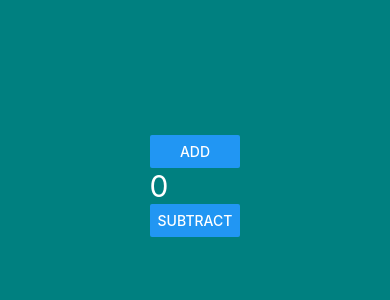
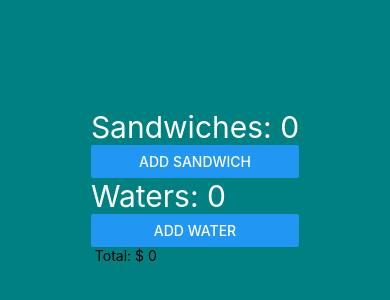
Before and after one commit to LawrenceOL/learning-moochat, a React Native app in the folder moochat/: screen / in a window 390 px wide. Shown: the part 236-536 px from the top of the page. Built offline with nearby package versions, Linux system fonts and the light colour scheme.

Commit message:
create example to calculate lunch cost including passing props to a child component and preventing excess re-renders using useCallback

```diff
--- a/moochat/App.js
+++ b/moochat/App.js
@@ -1,32 +1,35 @@
 import { StatusBar } from "expo-status-bar";
-import { useState, useEffect } from "react";
+import { useState, useEffect, useCallback } from "react";
 import { Button, StyleSheet, Text, View } from "react-native";
 import { SafeAreaProvider, SafeAreaView } from "react-native-safe-area-context";
+import Total from "./Total";
 
 export default function App() {
-  const [count, setCount] = useState(0);
-  const [newCount, setNewCount] = useState(0);
+  const [numSandwiches, setNumSandwiches] = useState(0);
+  const [numWater, setNumWater] = useState(0);
 
-  // useEffect with dependency array
-  useEffect(() => {
-    console.log("I'm Rendering");
-  }, [count, newCount]);
+  const sandwichPrice = 10;
 
-  const add = () => {
-    setCount((previousValue) => previousValue + 1);
+  const addSandwich = () => {
+    setNumSandwiches((numSandwiches) => numSandwiches + 1);
   };
 
-  const subtract = () => {
-    setNewCount(newCount - 1);
+  const addWater = () => {
+    setNumWater((numWater) => numWater + 1);
   };
+
+  const getTotal = useCallback(() => {
+    return numSandwiches * sandwichPrice;
+  }, [numSandwiches]);
 
   return (
     <SafeAreaProvider style={styles.container}>
       <SafeAreaView>
-        <Button title="Add" onPress={add} />
-        <Text style={styles.label}>{count}</Text>
-
-        <Button title="Subtract" onPress={subtract} />
+        <Text style={styles.label}>Sandwiches: {numSandwiches}</Text>
+        <Button title="Add Sandwich" onPress={addSandwich} />
+        <Text style={styles.label}>Waters: {numWater}</Text>
+        <Button title="Add Water" onPress={addWater} />
+        <Total getTotal={getTotal} />
       </SafeAreaView>
     </SafeAreaProvider>
   );
--- /dev/null
+++ b/moochat/Total.js
@@ -0,0 +1,19 @@
+import { useState, useEffect } from "react";
+import { Text, View } from "react-native";
+
+export default function Total(props) {
+  const calculateTotal = props.getTotal;
+
+  const [total, setTotal] = useState(0);
+
+  useEffect(() => {
+    console.log("calculating...");
+    setTotal(calculateTotal());
+  }, [calculateTotal]);
+
+  return (
+    <View>
+      <Text> {"Total: $ " + total} </Text>
+    </View>
+  );
+}
```
